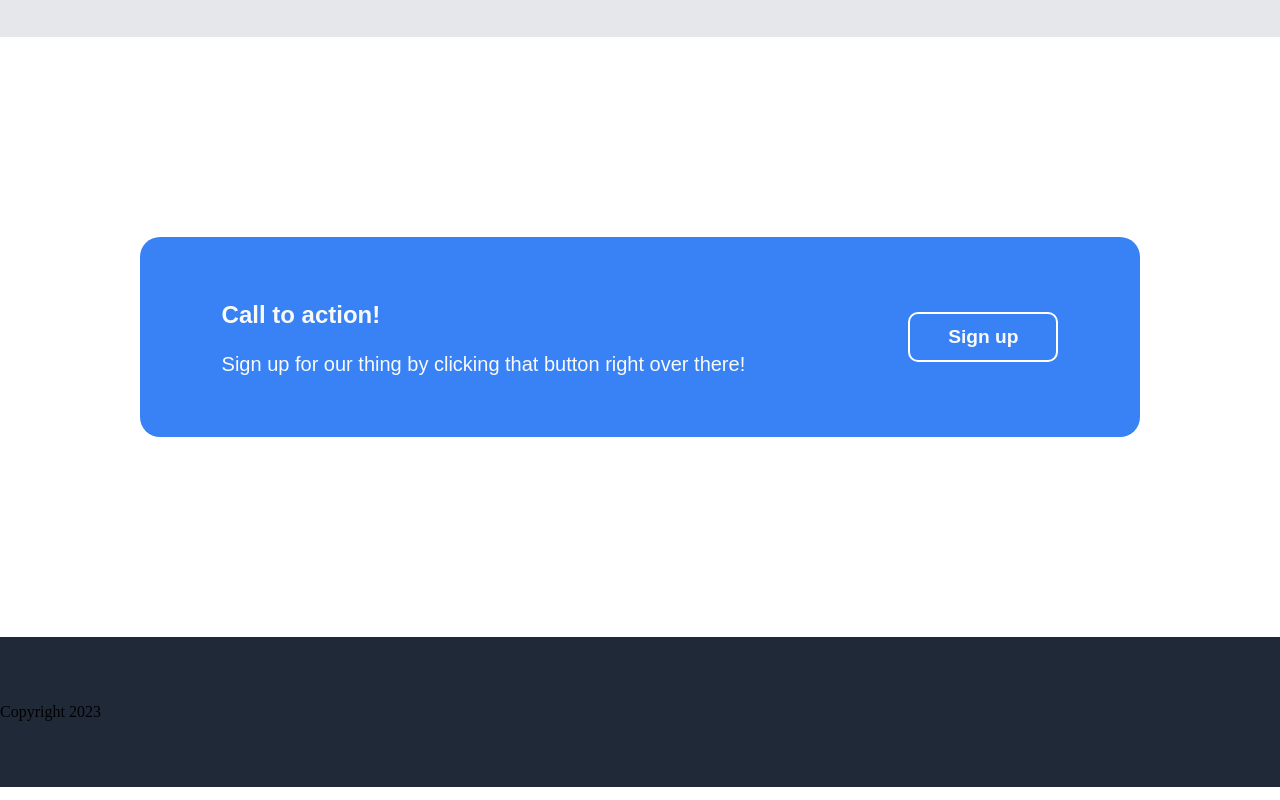
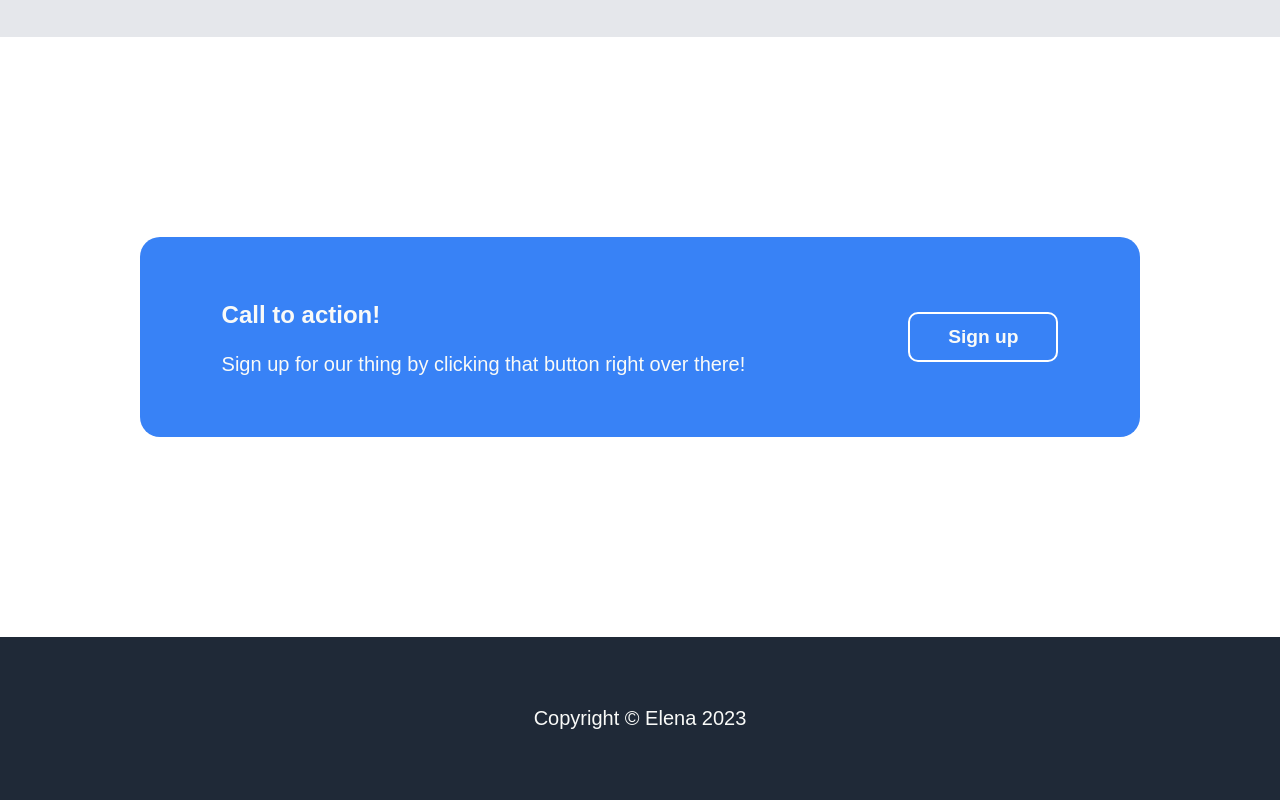
Before and after one commit to elenajusto/landing-page, a plain HTML site: page index.html in a window 1280 px wide. Shown: the part 1838-2638 px from the top of the page. Drawn offline with Linux system fonts and the light colour scheme.

Commit message:
Styled copyright footer

```diff
--- a/index.html
+++ b/index.html
@@ -70,7 +70,7 @@
     </section>
 
     <footer>
-        <p>Copyright 2023</p>
+        <p id="copyright"">Copyright © Elena 2023</p>
     </footer>
 
 </body>
--- a/styles.css
+++ b/styles.css
@@ -235,4 +235,14 @@ footer {
     padding-top: 50px;
     padding-bottom: 50px;
     background-color: #1F2937;
+
+    display: flex;
+    align-items: center;
+    justify-content: center;
 }
+
+#copyright {
+    font-family: 'Hero New', sans-serif;
+    color: #F9FAF8;;
+    font-size: 20px;;
+}
```
